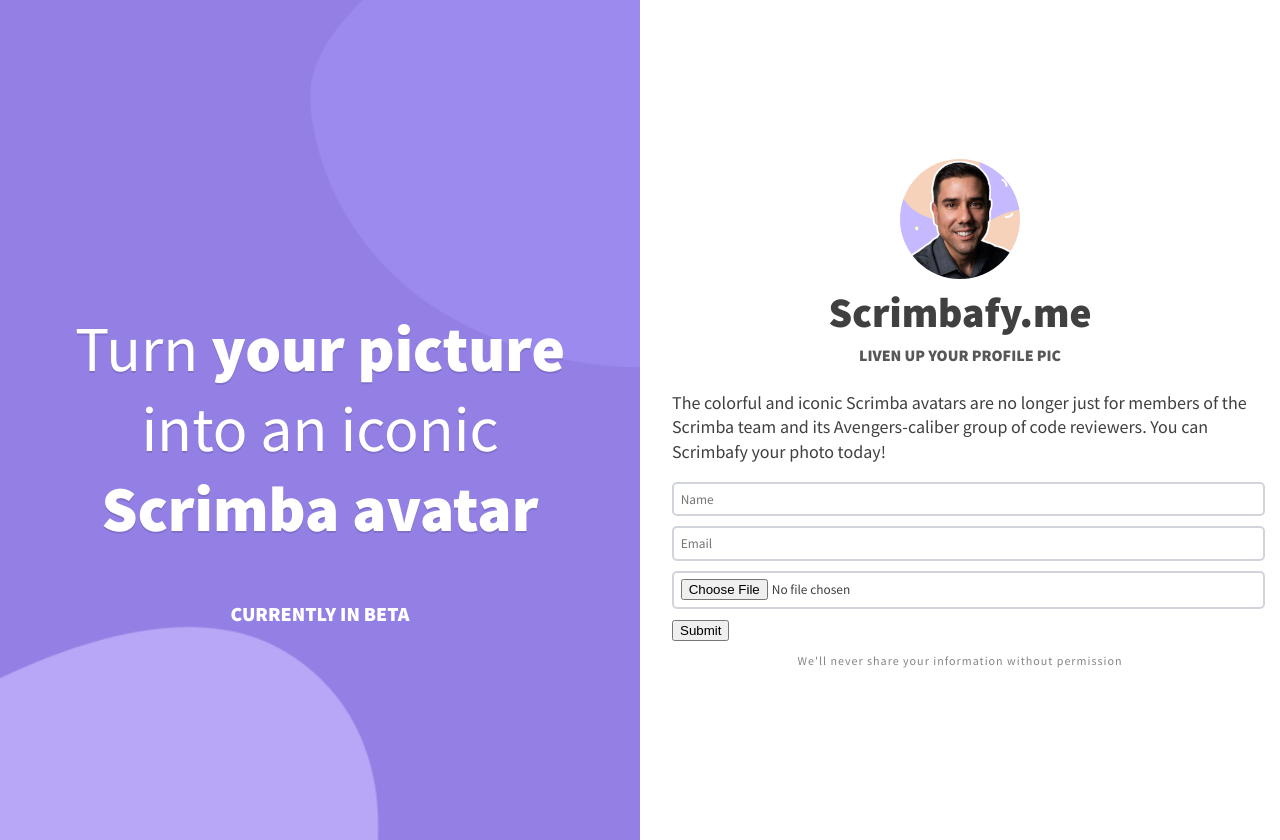
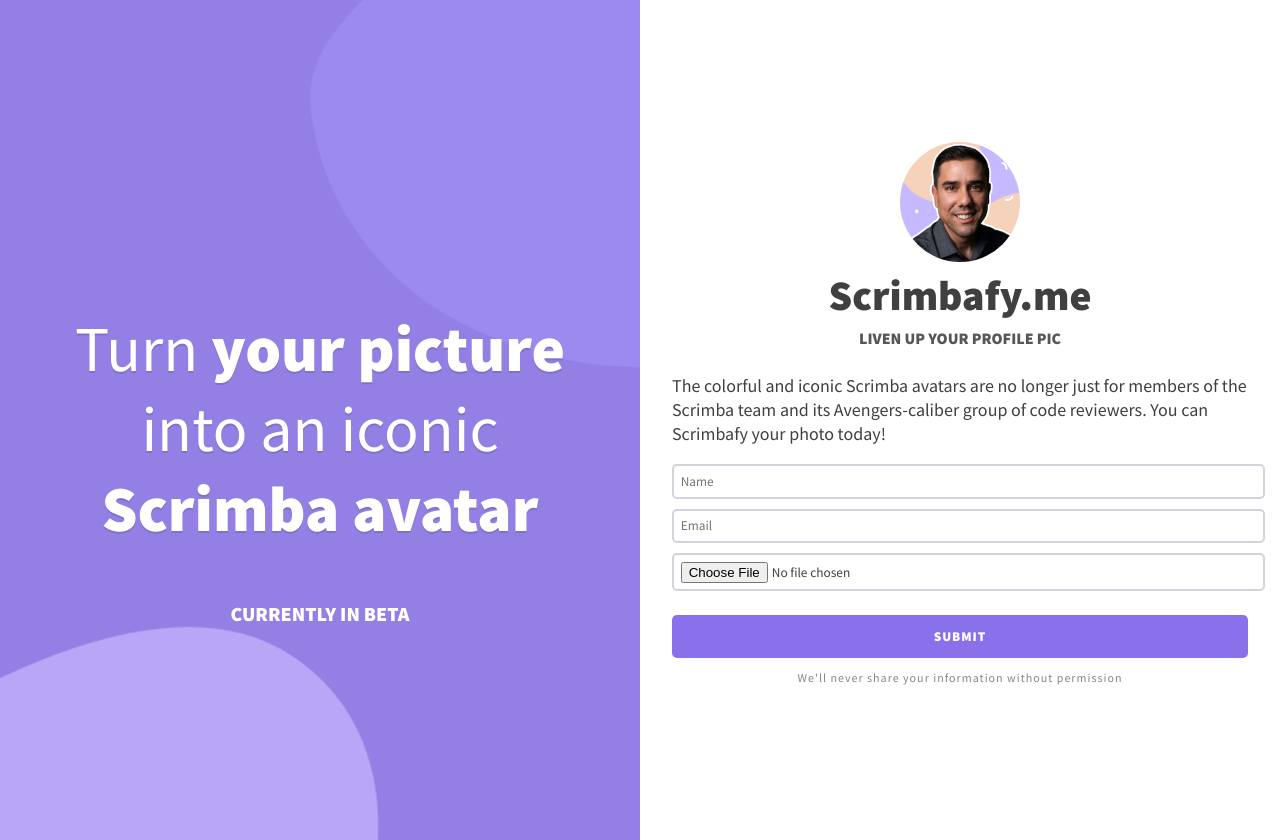
Before and after one commit to SanJammin/Product-Splash-Page, a plain HTML site: page index.html in a window 1280 px wide. Drawn offline with Linux system fonts and the light colour scheme.

Commit message:
Add styling to button

```diff
--- a/index.css
+++ b/index.css
@@ -87,6 +87,13 @@ p {
     Form
    ================= */
 
+input,
+button {
+    font-family: inherit;
+    width: 100%;
+    border-radius: 5px;
+}
+
 input {
     width: 100%;
     margin-bottom: 0.75em;
@@ -100,6 +107,21 @@ input:focus {
     outline: none;
     border-color: #8a71ec;
     background-color: #e6e8ec;
+}
+
+.btn {
+    margin-top: 1em;
+    padding: 1em 0;
+    border: none;
+    background-color: #8a71ec;
+    color: #fff;
+    text-transform: uppercase;
+    font-weight: bold;
+    letter-spacing: 1px;
+}
+
+.btn:hover {
+    background-color: #b7a7f6;
 }
 
 /* =================
```
